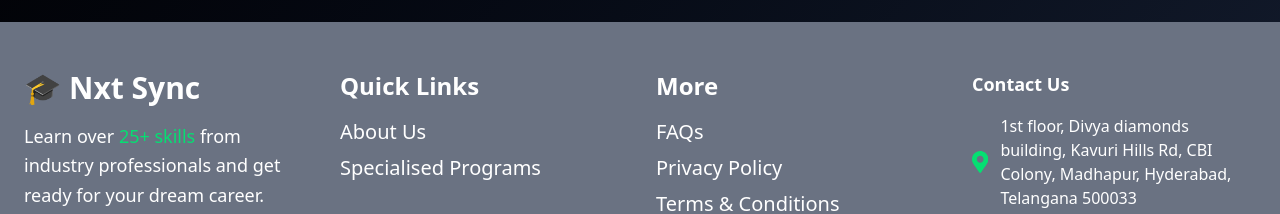
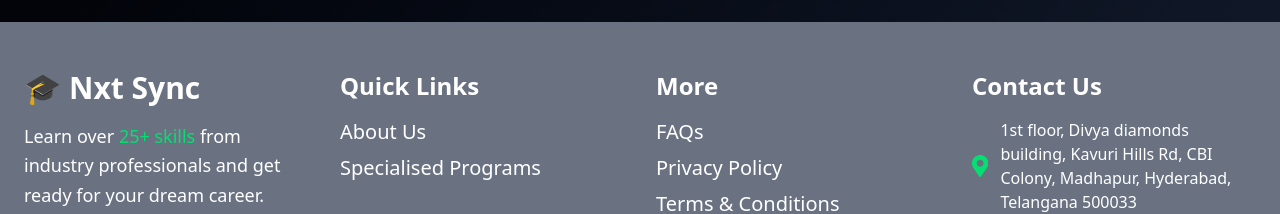
Before and after one commit to mismyst/nextsync, a Next.js app: page / in a window 1280 px wide. Shown: the part 3634-3848 px from the top of the page. Built offline with nearby package versions, Linux system fonts and the light colour scheme.

Commit message:
Update Footer.tsx

```diff
--- a/app/components/Footer/Footer.tsx
+++ b/app/components/Footer/Footer.tsx
@@ -67,7 +67,7 @@ const Footer = () => {
 
         {/* Contact Us */}
         <div>
-          <h3 className="text-lg font-semibold mb-4">Contact Us</h3>
+          <h3 className="text-2xl font-semibold mb-4">Contact Us</h3>
           <ul className="space-y-3 text-white"> {/* Changed text to white */}
             <li className="flex items-center space-x-3">
               <FaMapMarkerAlt className="text-green-400" size={50} /> {/* Changed icon color to green */}
```
